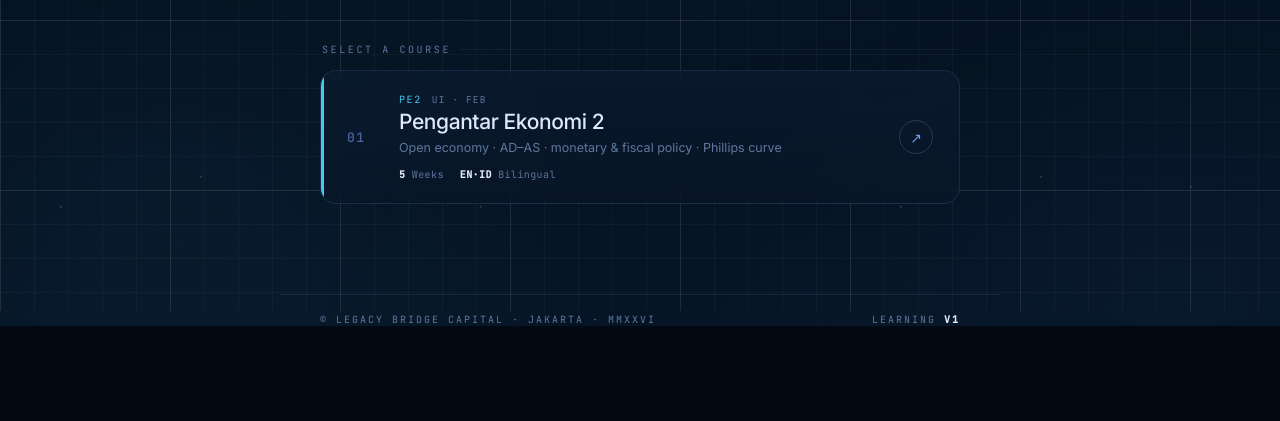
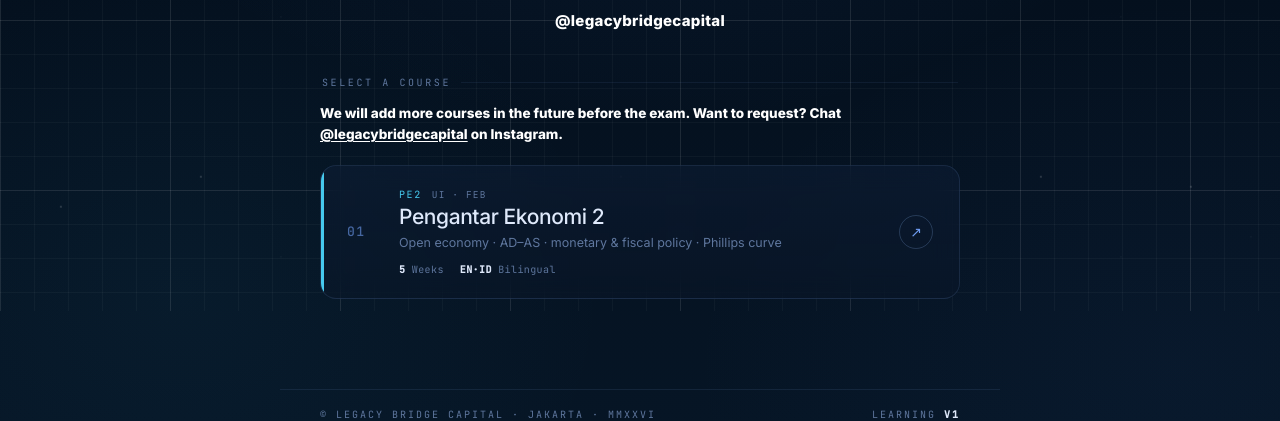
Before and after one commit to Nabz28/AsistensiLBC, a website: page index.html in a window 1280 px wide. Shown: the part 489-910 px from the top of the page. Before the commit the page ends 815 px from the top, so only its background shows below. Drawn offline with Linux system fonts and the light colour scheme.

Commit message:
feat(hub): add @legacybridgecapital handle + course-request note
- bold white @legacybridgecapital (links to Instagram) under the hero subtitle
- bold white note under 'Select a course' inviting course requests via Instagram

```diff
--- a/index.html
+++ b/index.html
@@ -92,6 +92,12 @@ body{
 h1{font-family:'Inter';font-weight:200;font-size:clamp(42px,6vw,84px);line-height:.96;letter-spacing:-.035em;color:#fff;margin-top:14px}
 h1 b{font-weight:600;background:linear-gradient(120deg,var(--cyan) 0%,var(--blue) 45%,var(--amber) 100%);-webkit-background-clip:text;background-clip:text;color:transparent}
 .sub{margin-top:16px;color:var(--dim);font-size:14.5px;font-weight:300;letter-spacing:.03em;max-width:580px;line-height:1.55}
+.handle{display:inline-block;margin-top:14px;color:#fff;font-weight:700;font-size:15px;
+  letter-spacing:.02em;text-decoration:none;transition:color .15s}
+.handle:hover{color:var(--blue)}
+.course-note{margin:8px 0 20px;color:#fff;font-weight:700;font-size:13.5px;line-height:1.55;max-width:620px}
+.course-note a{color:#fff;text-decoration:underline;text-underline-offset:2px}
+.course-note a:hover{color:var(--blue)}
 
 .shell{position:relative;z-index:3;max-width:720px;margin:28px auto 0;padding:0 40px 60px}
 .prompt{font-family:'JetBrains Mono',monospace;font-size:10px;letter-spacing:.26em;color:var(--dim);
@@ -166,10 +172,12 @@ h1 b{font-weight:600;background:linear-gradient(120deg,var(--cyan) 0%,var(--blue
   <h1>Legacy Bridge <b>Learning</b>.</h1>
   <p class="sub">Exam-grade study terminals for University of Indonesia finals — concept maps,
   worked lessons, glossaries and practice. Built by Legacy Bridge Capital, open to everyone.</p>
+  <a class="handle" href="https://instagram.com/legacybridgecapital" target="_blank" rel="noopener">@legacybridgecapital</a>
 </div>
 
 <div class="shell">
   <div class="prompt">Select a course</div>
+  <p class="course-note">We will add more courses in the future before the exam. Want to request? Chat <a href="https://instagram.com/legacybridgecapital" target="_blank" rel="noopener">@legacybridgecapital</a> on Instagram.</p>
   <div class="grid" id="grid"></div>
 </div>
 <div class="foot">
```
